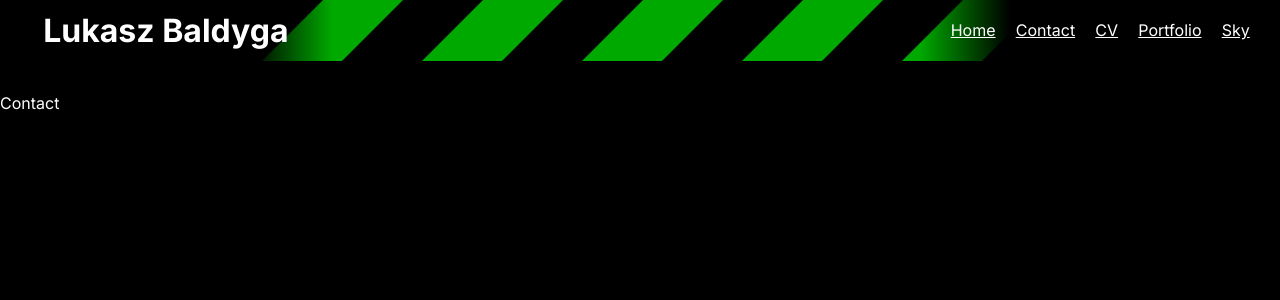
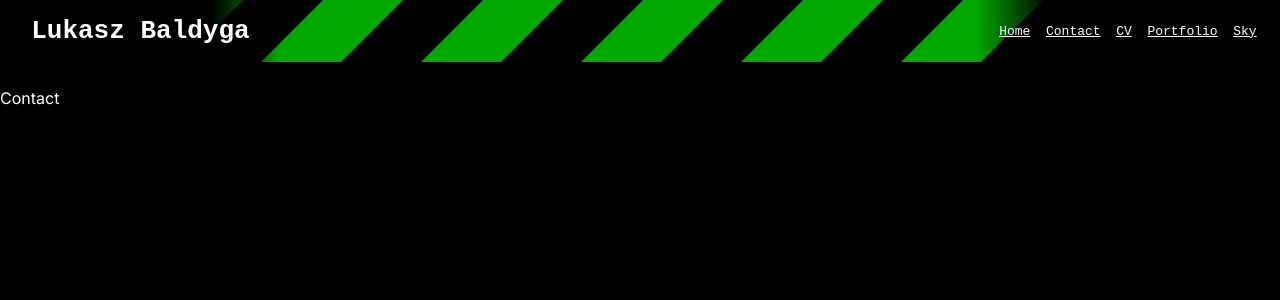
Before and after one commit to Rijndael1998/Website-Neo, a Next.js app: page /contact in a window 1280 px wide. Shown: the top 300 px of the page. Built offline with nearby package versions, Linux system fonts and the light colour scheme.

Commit message:
further ui overhaul

```diff
--- a/src/app/layout.tsx
+++ b/src/app/layout.tsx
@@ -4,6 +4,7 @@ import type { Metadata } from 'next'
 import { Inter } from 'next/font/google'
 import Nav from '@/components/nav/_nav'
 import Typing from '@/components/typing/typing'
+import Title from '@/components/header/title/_title'
 
 const inter = Inter({ subsets: ['latin'] })
 
@@ -23,7 +24,7 @@ export default function RootLayout({
       <body className={inter.className}>
         <header>
           <Header>
-            <h1><Typing text={"Lukasz Baldyga"} interval={16} iterCount={100}/></h1>
+            <Title text="Lukasz Baldyga"/>
             <Nav />
           </Header>
         </header>
--- a/src/components/header/header.module.scss
+++ b/src/components/header/header.module.scss
@@ -8,11 +8,7 @@
     margin: 0;
     margin-bottom: 2em;
 
-    h1 {
-        margin: 0;
-        padding: 0.5ch 2ch;
-        background:  linear-gradient(90deg, black 75%, transparent 100%);
-        width: min-content;
-        white-space: nowrap;
-    }
+    font-family: monospace;
+
+    height: 8ch;
 }
--- /dev/null
+++ b/src/components/header/title/_title.tsx
@@ -0,0 +1,8 @@
+import Typing from "@/components/typing/typing";
+import styles from "./title.module.scss";
+
+export default function Title({text}: {text: string}) {
+    return <div className={styles.wrapper}>
+        <h1><Typing text={"Lukasz Baldyga"} interval={100} iterCount={14} /></h1>
+    </div>
+}
--- /dev/null
+++ b/src/components/header/title/title.module.scss
@@ -0,0 +1,13 @@
+.wrapper {
+    display: flex;
+    background:  linear-gradient(90deg, black 75%, transparent 100%);
+    height: 100%;
+
+    h1 {
+        margin: auto;
+        padding: 0.5ch 2ch;
+
+        width: min-content;
+        white-space: nowrap;
+    }
+}
--- a/src/components/nav/_nav.tsx
+++ b/src/components/nav/_nav.tsx
@@ -1,10 +1,11 @@
 import NavLink from "./navLink/_navLink";
 import style from "./nav.module.scss";
+import Typing from "../typing/typing";
 
 export default function Nav() {
     return <>
         <nav className={style.nav}>
-            <NavLink href="/">Home</NavLink>
+            <NavLink href="/"><Typing text="Home" interval={100} iterCount={14}/></NavLink>
             <NavLink href="/contact">Contact</NavLink>
             <NavLink href="/cv">CV</NavLink>
             <NavLink href="/fun">Portfolio</NavLink>
--- a/src/components/typing/typing.tsx
+++ b/src/components/typing/typing.tsx
@@ -7,27 +7,31 @@ export type TypingInterface = {
     iterCount?: number,
 }
 
-export default function Typing({text, interval, iterCount}: TypingInterface) {
-    const [originalText, setOriginalText] = useState<string>("");
+export default function Typing({ text, interval, iterCount }: TypingInterface) {
+    const [originalText, setOriginalText] = useState<string>();
     const [originalInterval, setOriginalInterval] = useState<number>();
     const [originalIterCount, setOriginalIterCount] = useState<number>();
 
     const [currentText, setCurrentText] = useState<string>();
     const [iteration, setIteration] = useState<number>(0);
 
+    const [isClient, setIsClient] = useState(false);
+
     const getRandomizedText = (text: string, changes: number) => {
-        if(!changes)
-            return "";
+        let newText = "";
+        const probability = 1 - (changes == 0 ? 1 : changes) / text.length;
 
-        let newText = "";
-        const probability = 1 - changes / text.length;
+        while (text.length > newText.length)
+            for (let character of text)
+                if (Math.random() > probability)
+                    newText += character;
 
-        for(let character of text)
-            if(Math.random() > probability)
-                newText += character;
+        return newText.substring(0, text.length);
+    }
 
-        return newText;
-    }
+    useEffect(() => {
+        setIsClient(true)
+    }, []);
 
     useEffect(() => {
         setOriginalText(text);
@@ -42,7 +46,7 @@ export default function Typing({text, interval, iterCount}: TypingInterface) {
     }, [iterCount, text.length])
 
     useEffect(() => {
-        if(!originalIterCount || !originalInterval || !originalText || originalIterCount < iteration)
+        if (!originalIterCount || !originalInterval || !originalText || originalIterCount < iteration)
             return;
 
         const timer = setInterval(() => {
@@ -55,6 +59,6 @@ export default function Typing({text, interval, iterCount}: TypingInterface) {
     }, [originalInterval, iteration, originalText, originalIterCount]);
 
     return <>
-        {currentText}
+        {currentText == undefined && isClient ? getRandomizedText(text, 1): currentText}
     </>
 }
```
